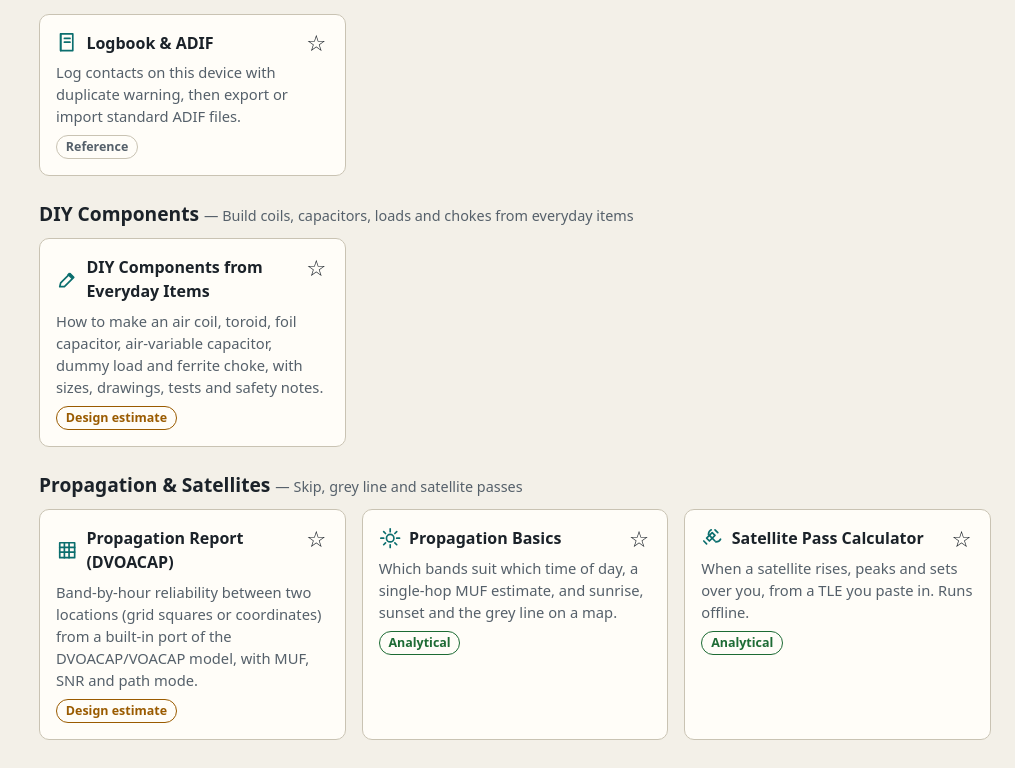
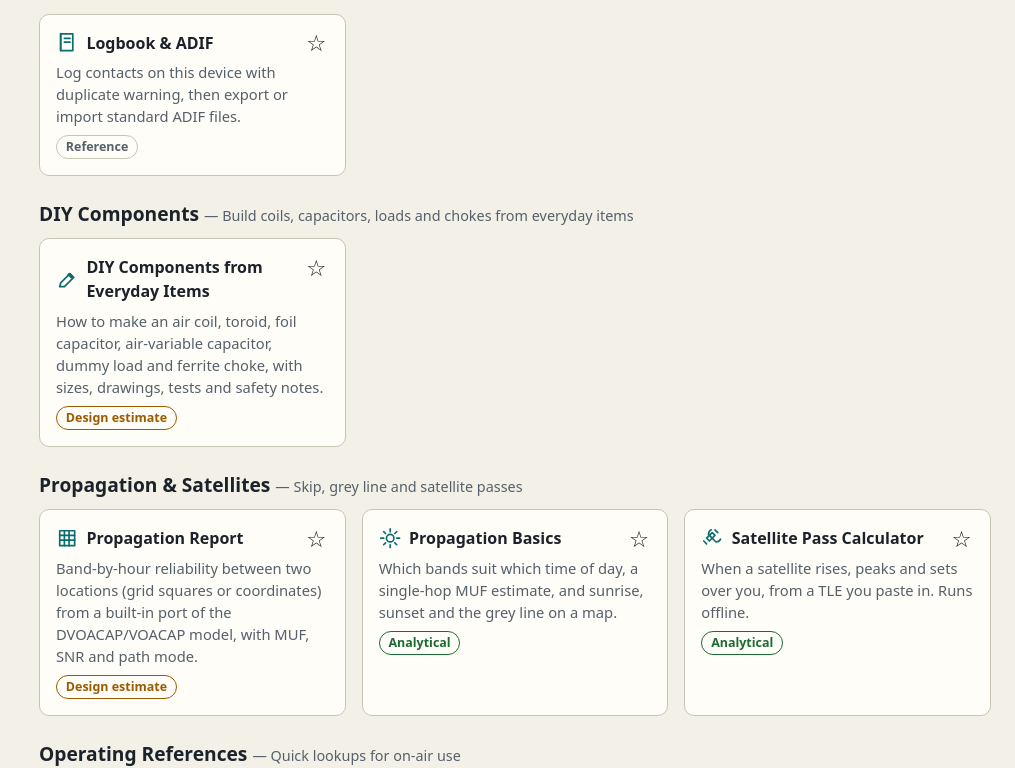
Before and after one commit to armysarge/ham-radio-tools, a Vue app: page /#/ in a window 1280 px wide. Shown: the part 2218-2986 px from the top of the page, without its empty margins (265-1280 px from the left). Built offline with nearby package versions, Linux system fonts and the light colour scheme.

Commit message:
Updated CHANGELOG and side menu

```diff
--- a/src/core/registry.ts
+++ b/src/core/registry.ts
@@ -109,7 +109,7 @@ export const tools: ToolDef[] = [
   { id: 'maidenhead', title: 'Grid Squares, Distance & Bearing', category: 'maps', kind: 'analytical',
     summary: 'Coordinates ↔ Maidenhead locators on an offline world map, with beam heading.',
     keywords: ['locator', 'qth', 'grid', 'bearing', 'distance', 'great circle', 'map', 'latitude'], component: load(() => import('../tools/Maidenhead.vue')) },
-  { id: 'propagation-report', title: 'Propagation Report (DVOACAP)', category: 'prop', kind: 'empirical',
+  { id: 'propagation-report', title: 'Propagation Report', category: 'prop', kind: 'empirical',
     summary: 'Band-by-hour reliability between two locations (grid squares or coordinates) from a built-in port of the DVOACAP/VOACAP model, with MUF, SNR and path mode.',
     keywords: ['voacap', 'dvoacap', 'reliability', 'band conditions', 'muf', 'path', 'prediction', 'forecast', 'hf', 'dx', 'circuit', 'sunspot', 'ssn', 'heatmap'], component: load(() => import('../tools/PropagationReport.vue')) },
   { id: 'propagation', title: 'Propagation Basics', category: 'prop', kind: 'analytical',
--- a/src/platform/desktop.ts
+++ b/src/platform/desktop.ts
@@ -6,6 +6,7 @@ export interface DesktopControls {
   toggleMaximize(): void
   close(): void
   getState(): Promise<DesktopWindowState>
+
   copyText(text: string): Promise<void>
   saveFile(name: string, bytes: Uint8Array): Promise<void>
   checkUpdate(): Promise<UpdateResult>
```
Also changed, not shown: 1 other file (tests, documents, lock files or other folders).
